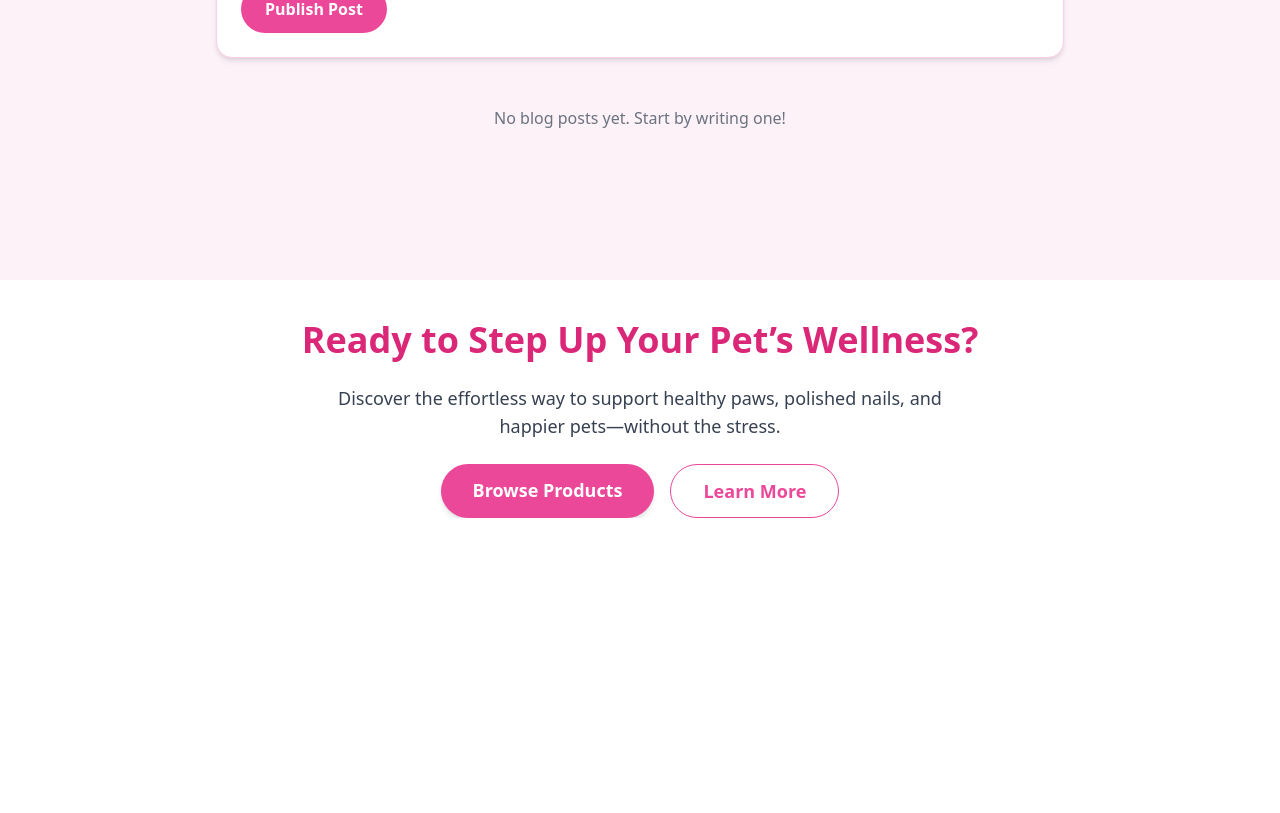
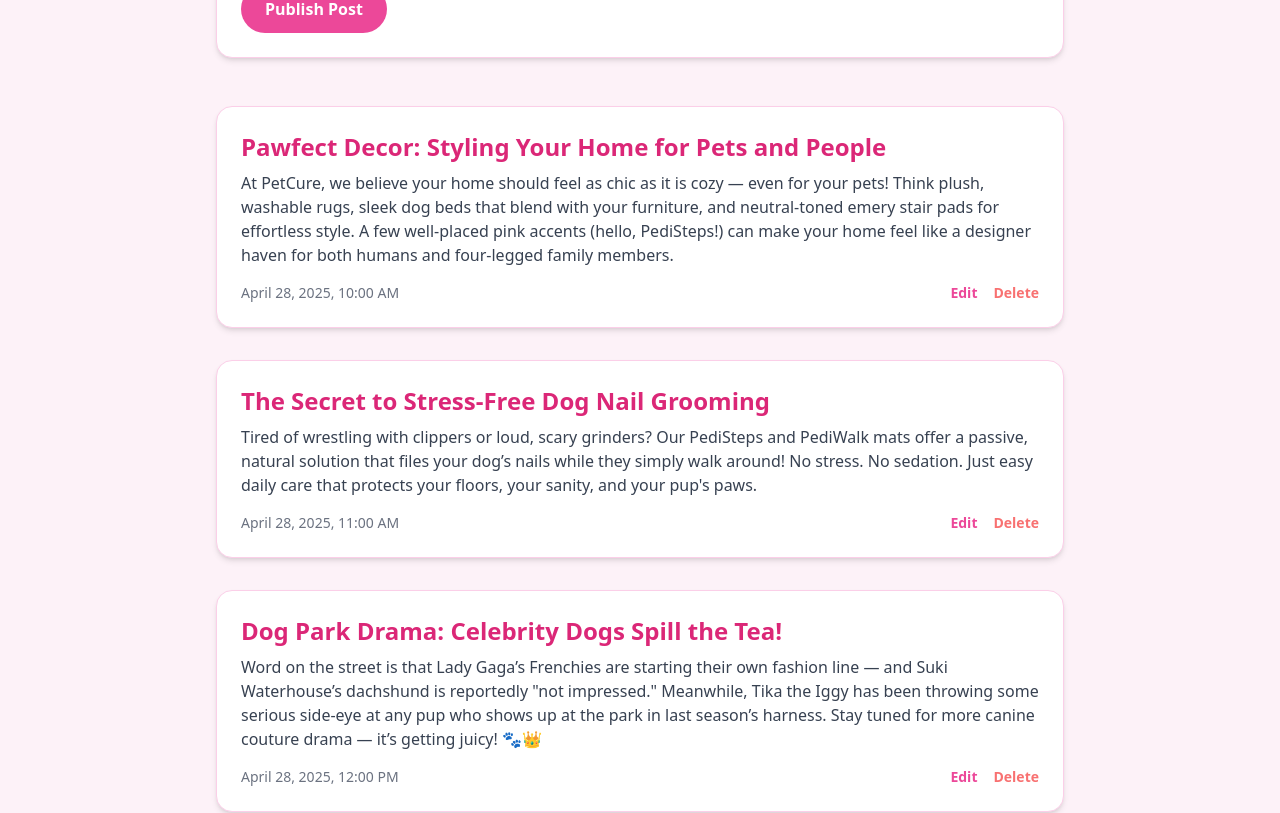
Before and after one commit to t-vanderwolk/PetCure, a React (Create React App) app: page /blog in a window 1280 px wide. Shown: the part 520-1333 px from the top of the page. Before the commit the page ends 1038 px from the top, so only its background shows below. Built offline with nearby package versions, Linux system fonts and the light colour scheme.

Commit message:
added 3 blog post

```diff
--- a/src/pages/Blog.js
+++ b/src/pages/Blog.js
@@ -3,7 +3,33 @@
 import { motion } from 'framer-motion';
 
 function Blog() {
-  const [posts, setPosts] = useState([]);
+  const [posts, setPosts] = useState([
+    {
+      id: 1,
+      title: 'Pawfect Decor: Styling Your Home for Pets and People',
+      content: `At PetCure, we believe your home should feel as chic as it is cozy — even for your pets!
+Think plush, washable rugs, sleek dog beds that blend with your furniture, and neutral-toned emery stair pads for effortless style.
+A few well-placed pink accents (hello, PediSteps!) can make your home feel like a designer haven for both humans and four-legged family members.`,
+      createdAt: 'April 28, 2025, 10:00 AM',
+    },
+    {
+      id: 2,
+      title: 'The Secret to Stress-Free Dog Nail Grooming',
+      content: `Tired of wrestling with clippers or loud, scary grinders?
+Our PediSteps and PediWalk mats offer a passive, natural solution that files your dog’s nails while they simply walk around!
+No stress. No sedation. Just easy daily care that protects your floors, your sanity, and your pup's paws.`,
+      createdAt: 'April 28, 2025, 11:00 AM',
+    },
+    {
+      id: 3,
+      title: 'Dog Park Drama: Celebrity Dogs Spill the Tea!',
+      content: `Word on the street is that Lady Gaga’s Frenchies are starting their own fashion line — and Suki Waterhouse’s dachshund is reportedly "not impressed."
+Meanwhile, Tika the Iggy has been throwing some serious side-eye at any pup who shows up at the park in last season’s harness.
+Stay tuned for more canine couture drama — it’s getting juicy! 🐾👑`,
+      createdAt: 'April 28, 2025, 12:00 PM',
+    },
+  ]);
+
   const [title, setTitle] = useState('');
   const [content, setContent] = useState('');
   const [editingPostId, setEditingPostId] = useState(null);
```
